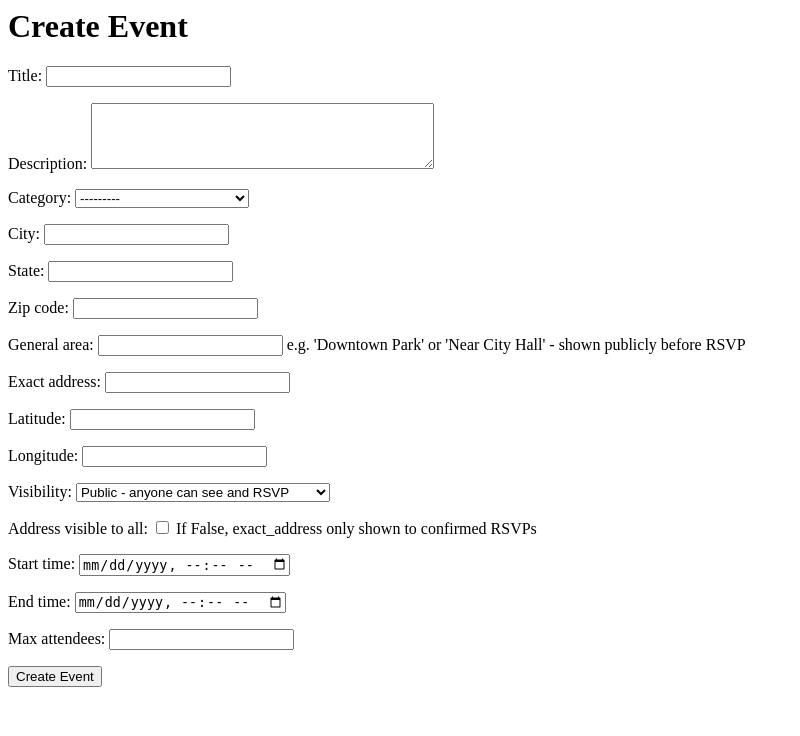
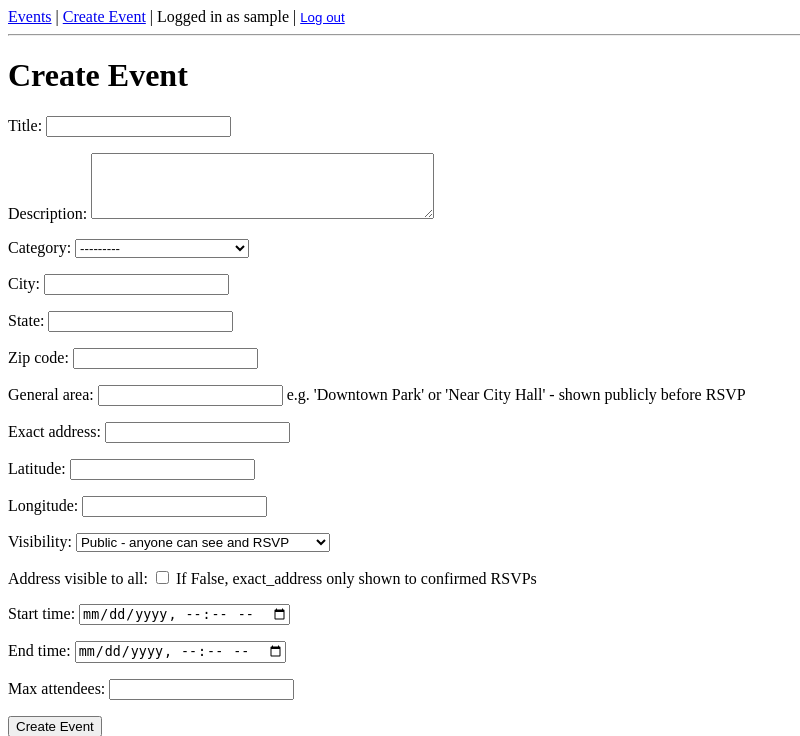
Before and after one commit to biggerbeefy/local-community-app, a Django app: page /events/create/ in a window 1280 px wide. Shown: the top 736 px of the page, without its empty margins (0-800 px from the left). Run offline with Django 5.2, Linux system fonts and the light colour scheme; the visitor is signed in with stand-in values (Sample User, id 1).

Commit message:
Add event edit/delete, fix login redirect, add filtering/search

```diff
--- a/config/settings.py
+++ b/config/settings.py
@@ -58,7 +58,7 @@ ROOT_URLCONF = 'config.urls'
 TEMPLATES = [
     {
         'BACKEND': 'django.template.backends.django.DjangoTemplates',
-        'DIRS': [],
+        'DIRS': [BASE_DIR / 'templates'],
         'APP_DIRS': True,
         'OPTIONS': {
             'context_processors': [
@@ -132,4 +132,4 @@ MAILERS = {
 AUTH_USER_MODEL = 'users.CustomUser'
 
 LOGIN_URL = '/users/login/'
-LOGIN_REDIRECT_URL = '/event_list/'
+LOGIN_REDIRECT_URL = '/events/'
--- a/events/templates/events/event_form.html
+++ b/events/templates/events/event_form.html
@@ -1,6 +1,9 @@
-<h1>Create Event</h1>
+{% extends 'base.html' %}
+{% block content %}
+<h1>{% if editing %}Edit Event{% else %}Create Event{% endif %}</h1>
 <form method="post">
     {% csrf_token %}
     {{ form.as_p }}
-    <button type="submit">Create Event</button>
+    <button type="submit">{% if editing %}Save Changes{% else %}Create Event{% endif %}</button>
 </form>
+{% endblock %}
--- a/events/urls.py
+++ b/events/urls.py
@@ -6,4 +6,6 @@ urlpatterns = [
     path('create/', views.event_create, name='event_create'),
     path('<uuid:event_id>/', views.event_detail, name='event_detail'),
     path('<uuid:event_id>/rsvp/', views.rsvp_toggle, name='rsvp_toggle'),
+    path('<uuid:event_id>/edit/', views.event_edit, name='event_edit'),
+    path('<uuid:event_id>/delete/', views.event_delete, name='event_delete'),
 ]
--- a/events/views.py
+++ b/events/views.py
@@ -5,7 +5,20 @@ from .forms import EventForm
 
 def event_list(request):
     events = Event.objects.filter(visibility=Event.Visibility.PUBLIC).order_by('start_time')
-    return render(request, 'events/event_list.html', {'events': events})
+
+    category = request.GET.get('category')
+    if category:
+        events = events.filter(category=category)
+
+    city = request.GET.get('city')
+    if city:
+        events = events.filter(city__icontains=city)
+
+    search = request.GET.get('search')
+    if search:
+        events = events.filter(title__icontains=search)
+
+    return render(request, 'events/event_list.html', {'events': events, 'categories': Event.Category.choices, 'selected_category': category, 'selected_city': city, 'search_query': search,})
 
 def event_detail(request, event_id):
     event = get_object_or_404(Event, id=event_id)
@@ -46,3 +59,36 @@ def event_create(request):
         form = EventForm()
 
     return render(request, 'events/event_form.html', {'form': form})
+from django.contrib.auth.decorators import login_required
+from django.contrib import messages
+from django.http import HttpResponseForbidden
+
+@login_required
+def event_edit(request, event_id):
+    event = get_object_or_404(Event, id=event_id)
+
+    if event.organizer != request.user:
+        return HttpResponseForbidden("You don't have permission to edit this event.")
+
+    if request.method == 'POST':
+        form = EventForm(request.POST, instance=event)
+        if form.is_valid():
+            form.save()
+            return redirect('event_detail', event_id=event.id)
+    else:
+        form = EventForm(instance=event)
+
+    return render(request, 'events/event_form.html', {'form': form, 'editing': True})
+
+@login_required
+def event_delete(request, event_id):
+    event = get_object_or_404(Event, id=event_id)
+
+    if event.organizer != request.user:
+        return HttpResponseForbidden("You don't have permission to delete this event.")
+
+    if request.method == 'POST':
+        event.delete()
+        return redirect('event_list')
+
+    return render(request, 'events/event_confirm_delete.html', {'event': event})
--- /dev/null
+++ b/templates/base.html
@@ -0,0 +1,27 @@
+<!DOCTYPE html>
+<html>
+<head>
+    <title>{% block title %}Local Community{% endblock %}</title>
+</head>
+<body>
+    <nav>
+        <a href="{% url 'event_list' %}">Events</a>
+        {% if user.is_authenticated %}
+            | <a href="{% url 'event_create' %}">Create Event</a>
+            | Logged in as {{ user.username }}
+            | <form method="post" action="{% url 'logout' %}" style="display: inline;">
+    {% csrf_token %}
+    <button type="submit" style="background: none; border: none; padding: 0; color: blue; text-decoration: underline; cursor: pointer;">Log out</button>
+</form>
+        {% else %}
+            | <a href="{% url 'login' %}">Log in</a>
+            | <a href="{% url 'signup' %}">Sign up</a>
+        {% endif %}
+    </nav>
+    <hr>
+
+    {% block content %}
+    {% endblock %}
+
+</body>
+</html>
--- a/users/templates/users/login.html
+++ b/users/templates/users/login.html
@@ -1,3 +1,6 @@
+{% extends 'base.html' %}
+{% block content %}
+
 <h1>Log In</h1>
 <form method="post">
     {% csrf_token %}
@@ -5,3 +8,5 @@
     <button type="submit">Log In</button>
 </form>
 <p>Don't have an account? <a href="{% url 'signup' %}">Sign up</a></p>
+
+{% endblock %}
--- a/users/templates/users/signup.html
+++ b/users/templates/users/signup.html
@@ -1,3 +1,6 @@
+{% extends 'base.html' %}
+{% block content %}
+
 <h1>Sign Up</h1>
 <form method="post">
     {% csrf_token %}
@@ -5,3 +8,5 @@
     <button type="submit">Sign Up</button>
 </form>
 <p>Already have an account? <a href="{% url 'login' %}">Log in</a></p>
+
+{% endblock %}
```
Also changed, not shown: events/templates/events/event_confirm_delete.html (added, +10 -0 lines), events/templates/events/event_detail.html (+9 -0 lines), events/templates/events/event_list.html (+17 -0 lines).
